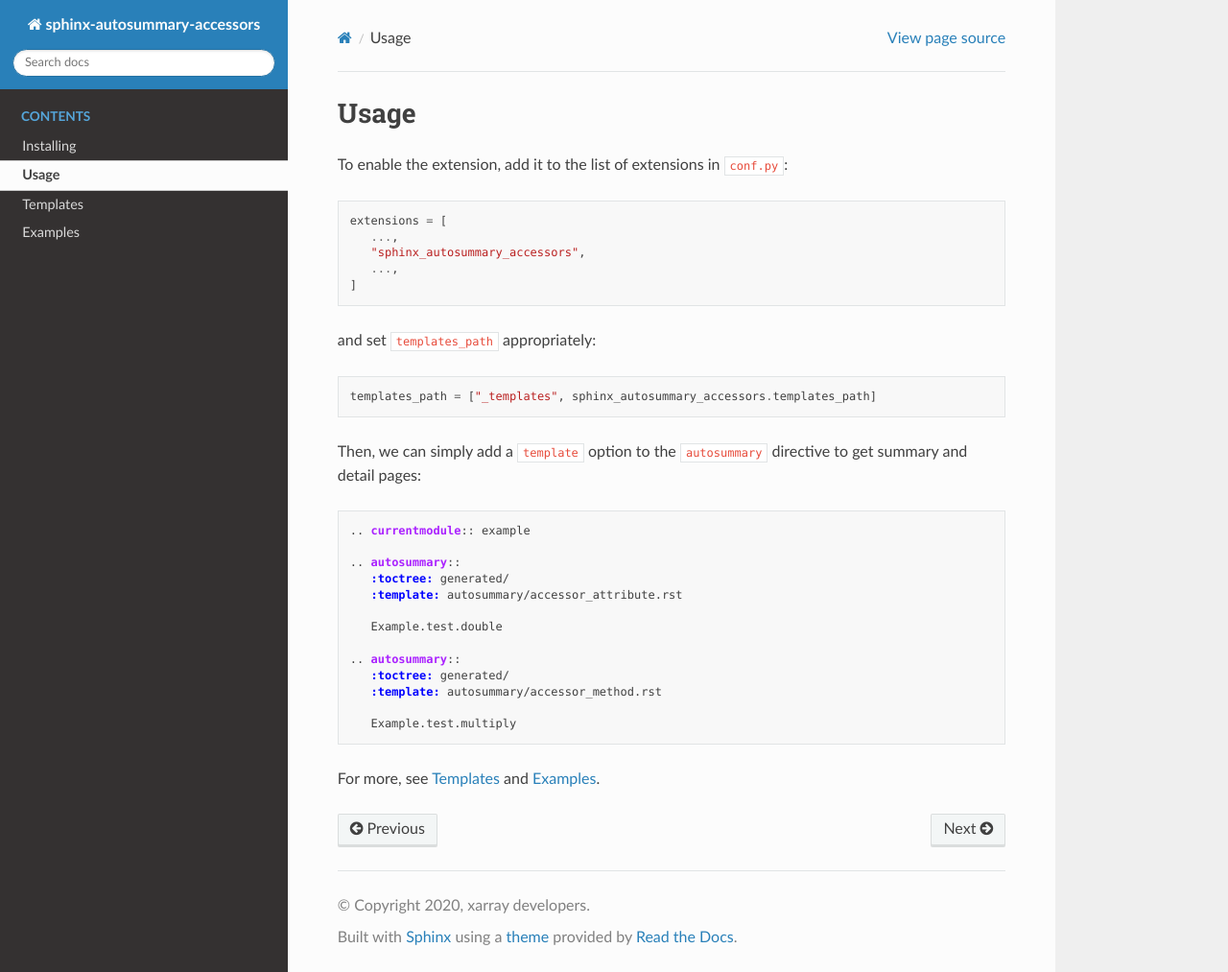
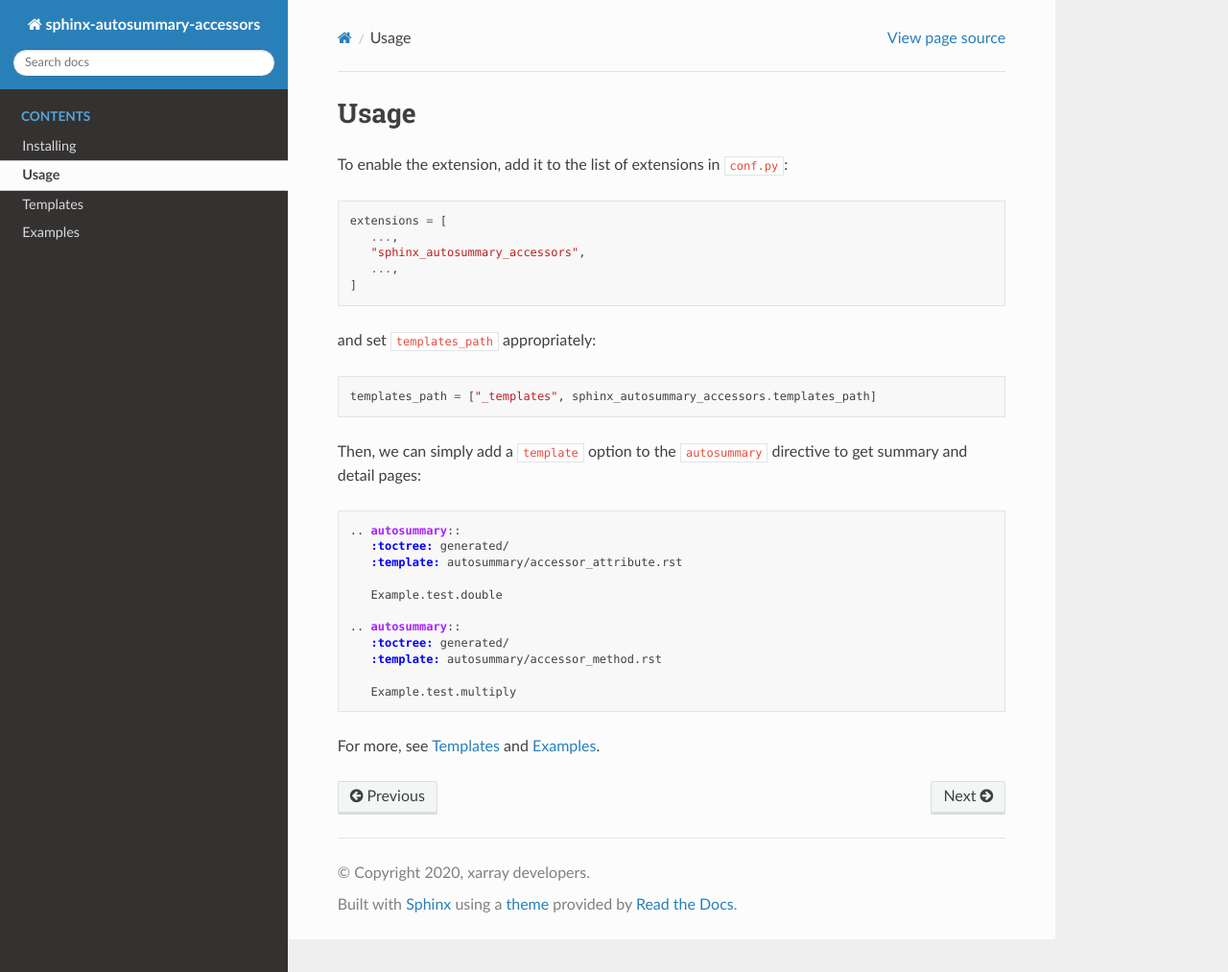
Before and after one commit to xarray-contrib/sphinx-autosummary-accessors, a Sphinx documentation site: the page built from docs/usage.rst, in a window 1280 px wide and 1013 px high. Shown: the whole window at 96% size. Built offline with Sphinx 7.4.7 and the Read the Docs theme 2.0.0, drawn with Linux system fonts in a browser that asks for light colours; some of the changed lines change nothing that is shown.

Commit message:
move the currentmodule directive to toplevel

```diff
--- a/docs/usage.rst
+++ b/docs/usage.rst
@@ -1,3 +1,7 @@
+.. currentmodule:: example
+
+.. _usage:
+
 Usage
 =====
 
@@ -22,8 +26,6 @@
 
 .. code-block:: rst
 
-   .. currentmodule:: example
-
    .. autosummary::
       :toctree: generated/
       :template: autosummary/accessor_attribute.rst
```
